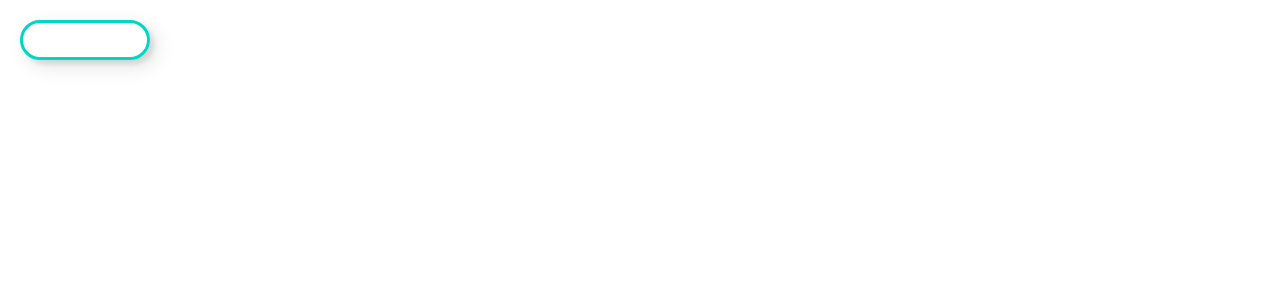
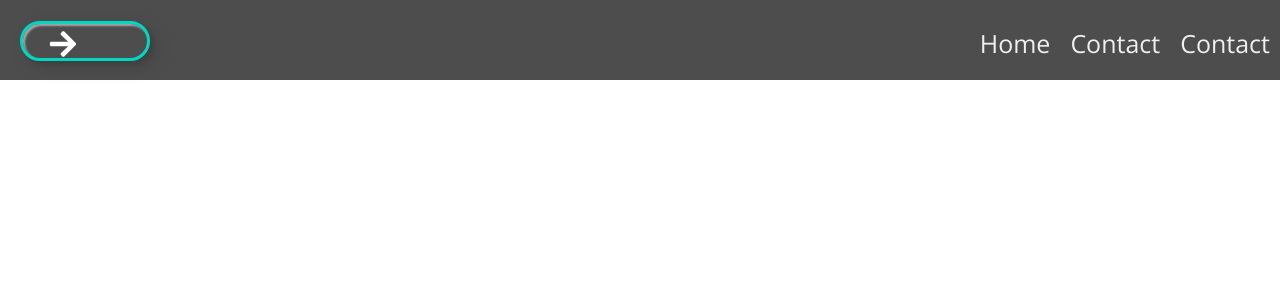
Before and after one commit to garriagus/my-nextJS-portfolio, a Next.js app: page /app in a window 1280 px wide. Shown: the top 300 px of the page. Built offline with nearby package versions, Linux system fonts and the light colour scheme.

Commit message:
MODIFY: NavBar

```diff
--- a/src/components/Buttons/Button.tsx
+++ b/src/components/Buttons/Button.tsx
@@ -2,7 +2,7 @@ import React from "react";
 import { useEffect } from "react";
 import styles from "./Buttons.module.css";
 import { useState } from "react";
-import { FaBeer, FaJava } from 'react-icons/fa';
+import { FaBeer, FaJava, FaArrowRight } from 'react-icons/fa';
 import { AiFillGithub, AiOutlineUser } from "react-icons/ai";
 import { BiBody } from "react-icons/bi";
 import { TbBrandNextjs } from "react-icons/tb";
@@ -16,6 +16,7 @@ const components = {
   "FaJava": <FaJava style={{ color: 'white', fontSize: '30px' }} />,
   "TbBrandNextjs": <TbBrandNextjs style={{ color: 'white', fontSize: '30px' }} />,
   "AiFillGithub": <AiFillGithub style={{ color: 'white', fontSize: '30px' }} />,
+  "FaArrowRight": <FaArrowRight style={{ color: 'white', fontSize: '30px' }} />,
 }
 
 
@@ -23,7 +24,8 @@ export default function Button({...props }) {
 
   return (
     <>
-      <div className={`${styles["custom-btn"]} ${styles[props.className]} ${styles["button"]} `}
+      <div className={`${styles["custom-btn"]}
+       ${styles[props.className]} ${styles["button"]} `}
       >{components[props.icon]}
       </div>
 
--- a/src/components/Buttons/Buttons.module.css
+++ b/src/components/Buttons/Buttons.module.css
@@ -1,7 +1,3 @@
-.container {
-  position:relative;
-}
-
 #menu .icon {
   margin: 0px 0;
   transition: all .5s ease-out !important;
@@ -9,20 +5,15 @@
   -moz-transition: all .5s ease-out;
   -o-transition: all .5s ease-out;
 }
-.frame {
-  width: 90%;
-  margin: 40px auto;
-  text-align: center;
-}
 .button {
-  margin: 20px;
+  margin: 10px;
 }
 .custom-btn {
   width: 130px;
   height: 40px;
   color: #fff;
   border-radius: 5px;
-  padding: 10px 25px;
+  padding: 5px 25px;
   font-family: 'Lato', sans-serif;
   font-weight: 500;
   background: transparent;
--- a/src/components/Navbar/Navbar.module.css
+++ b/src/components/Navbar/Navbar.module.css
@@ -1,31 +1,96 @@
-.sidebar {
-    display: flex;
-    flex-direction: row;
-    height: 100%;
+.nav {
+  height: 80px;
+  width: 100%;
+  background-color: #4d4d4d;
+  position: relative;
+  box-sizing: border-box;
+margin: 0px;
+font-family: 'segoe ui';
+}
+
+.button{
+  margin-top: 1px;
+}
+
+.nav > .nav-header {
+  display: inline;
+}
+
+.nav > .nav-header > .nav-title {
+  display: inline-block;
+  font-size: 22px;
+  color: #fff;
+  padding: 10px 10px 10px 10px;
+}
+
+.nav > .nav-btn {
+  display: none;
+}
+
+.nav > .nav-links {
+  margin-top: 1%;
+  display: inline;
+  float: right;
+  font-size: 25px;
+}
+
+.nav > .nav-links > a {
+  display: inline-block;
+  padding: 13px 10px 13px 10px;
+  text-decoration: none;
+  color: #efefef;
+}
+
+.nav > .nav-links > a:hover {
+  background-color: rgba(0, 0, 0, 0.3);
+}
+
+.nav > #nav-check {
+  display: none;
+}
+
+@media (max-width:600px) {
+  .nav > .nav-btn {
+    display: inline-block;
+    position: absolute;
+    right: 0px;
+    top: 0px;
   }
-
-  .sidebar-button {
+  .nav > .nav-btn > label {
+    display: inline-block;
+    width: 50px;
+    height: 50px;
+    padding: 13px;
+  }
+  .nav > .nav-btn > label:hover,.nav  #nav-check:checked ~ .nav-btn > label {
+    background-color: rgba(0, 0, 0, 0.3);
+  }
+  .nav > .nav-btn > label > span {
+    display: block;
+    width: 25px;
+    height: 10px;
+    border-top: 2px solid #eee;
+  }
+  .nav > .nav-links {
+    position: absolute;
+    display: block;
+    width: 100%;
     background-color: #333;
-    border: none;
-    color: #fff;
-    cursor: pointer;
-    font-size: 16px;
-    padding: 16px;
-    transition: all 0.3s ease;
-    width: 100px;
+    height: 0px;
+    transition: all 0.3s ease-in;
+    overflow-y: hidden;
+    top: 50px;
+    left: 0px;
   }
-
-  .sidebar-button:hover {
-    background-color: #666;
+  .nav > .nav-links > a {
+    display: block;
+    width: 100%;
   }
-
-  .sidebar-content {
-    display: none;
-    padding: 16px;
-    width: 200px;
+  .nav > #nav-check:not(:checked) ~ .nav-links {
+    height: 0px;
   }
-
-  .sidebar-button:hover + .sidebar-content,
-  .sidebar-content:hover {
-    display: block;
+  .nav > #nav-check:checked ~ .nav-links {
+    height: calc(100vh - 50px);
+    overflow-y: auto;
   }
+}
--- a/src/components/Navbar/Navbar.tsx
+++ b/src/components/Navbar/Navbar.tsx
@@ -1,66 +1,102 @@
-import React from "react";
+import { useRouter } from "next/router";
+import Link from "next/link";
 import { useState } from "react";
-import Link from "next/link";
 import { Inter } from "next/font/google";
+import Image from 'next/image';
+import Profile from './../../../public/profile.jpg';
+import styles from "./Navbar.module.css";
+import SideBar from "../Sidebar/Sidebar";
+import Button from "../Buttons/Button";
 
-import styles from "./Nav.module.css";
+var NavItem = ({ text, href, active }) => {
+  return (
+    <Link href={href}>
+      <p
+        className={`nav__item ${active ? "active" : ""
+          }`}
+      >
+        {text}
+      </p>
+    </Link>
+  );
+};
+
+const navigationRoutes = ["home", "about", "pricing", "contact"];
+
+
 
 const inter = Inter({ subsets: ["latin"] });
+
+
 const navItems: { label: string; page?: string; link?: string }[] = [
   { label: "Home", page: "/" },
   { label: "Blog", page: "/blog" },
   { label: "Contact", page: "/contact" },
-  { label: "Source Code", link: "https://github.com/ijjk/notion-blog" },
+  { label: "Source Code", link: "https://github.com/garriagus/" },
 ];
 
-export default function Navbar() {
-  const [isNavExpanded, setIsNavExpanded] = useState(false);
+
+
+const NavBar = () => {
+  const router = useRouter();
+  const currentRoute = router.pathname;
+
+
+  const [showContent, setShowContent] = useState<boolean>(false);
+
+
+  const handleMouseEnter = (id) => {
+    setShowContent(!showContent)
+  }
   return (
-    <nav className={styles["navigation"]}>
-      <div className={styles["brand-name"]}>
-        <Link href={"/"}>@garriagus</Link>
-      </div>
-      <div className={styles["brand-name"]}>
-        <button
-          className={styles["hamburger"]}
-          onClick={() => {
-            setIsNavExpanded(!isNavExpanded);
-          }}
-        >
-          {/* icon from Heroicons.com */}
-          <svg
-            xmlns="http://www.w3.org/2000/svg"
-            className="h-5 w-5"
-            viewBox="0 0 20 20"
-            fill="white"
+    <>
+
+
+      <div className={styles["nav"]}>
+
+
+        <div className={styles["nav-header"]}>
+          <div className={styles["nav-title"]}>
+            <div className={styles.button}
+              onMouseEnter={() => { setShowContent(!showContent) }}
+            >
+              <Button id="one" className="button-1" icon="FaArrowRight">
+              </Button>
+            </div>
+          </div>
+        </div>
+        <div className={styles["nav-btn"]} >
+          <label htmlFor="nav-check">
+            <span></span>
+            <span></span>
+            <span></span>
+          </label>
+        </div>
+        <div className={styles["nav-links"]}>
+          <Link
+            href='/contact'
+            className={currentRoute === '/contact' ? styles.active : styles.nonActive}
           >
-            <path
-              fillRule="evenodd"
-              d="M3 5a1 1 0 011-1h12a1 1 0 110 2H4a1 1 0 01-1-1zM3 10a1 1 0 011-1h12a1 1 0 110 2H4a1 1 0 01-1-1zM9 15a1 1 0 011-1h6a1 1 0 110 2h-6a1 1 0 01-1-1z"
-              clipRule="evenodd"
-            />
-          </svg>
-        </button>
-        <div
-        className={styles[isNavExpanded ? "navigation-menu-expanded" : "navigation-menu"
-        ]}
-      >
-        <div >
-        <ul>
-          <li>
-            <Link href="/home"> Home</Link>
-          </li>
-          <li>
-            <Link href="/perfil">Sobre mi</Link>
-          </li>
-          <li>
-            <Link href="/contact">Contacto</Link>
-          </li>
-        </ul>
+            Home
+          </Link>
+          <Link
+            href='/contact'
+            className={currentRoute === '/contact' ? styles.active : styles.nonActive}
+          >
+            Contact
+          </Link>
+          <Link
+            href='/contact'
+            className={currentRoute === '/contact' ? styles.active : styles.nonActive}
+          >
+            Contact
+          </Link>
         </div>
       </div>
-      </div>
+      {showContent && (<SideBar>{ }</SideBar>)}
 
-    </nav>
+    </>
   );
-}
+};
+
+export default NavBar;
--- a/src/components/Sidebar/Sidebar.module.css
+++ b/src/components/Sidebar/Sidebar.module.css
@@ -24,7 +24,6 @@
   width: 150px;
   text-align: center;
   font-size: 16px;
-  opacity: .9;
   transition: all 0.3s ease;
   position: absolute;
 }
@@ -52,7 +51,6 @@
   display: inline-flex;
   display: flex;
   width: 150px;
-  opacity: .9;
   transition: all 0.3s ease;
 }
 
@@ -64,12 +62,10 @@
 
 /* Estilos cuando el mouse NO está encima del sidebar */
 .sidebar:not(:hover) {
-  width: 50px;
-  opacity: .1;
+  width: 120px;
 
 }
 
 .button:not(:hover) {
-  opacity: .6;
   width: 0px;
 }
--- a/src/components/layout/Blog.module.css
+++ /dev/null
@@ -1,35 +0,0 @@
-@font-face {
-    font-family: 'OpenSans';
-    src: url('../asset/OpenSans/OpenSans-Light.ttf');
-    src: url('../asset/OpenSans/OpenSans-Medium.ttf');
-    font-weight: 400;
-    font-style: normal;
-  }
-
-  .grid {
-    display: flex;
-    flex-direction: column;
-    justify-content: left;
-    max-width: 800px;
-    margin: 3rem auto;
-  }
-  .box {
-    display: flex;
-    flex-direction: column;
-    justify-content: left;
-    margin-bottom: 3rem;
-  }
-  .title {
-    font-family: OpenSans, sans-serif;
-    font-weight: 400;
-  }
-  .paragraf {
-    font-family: OpenSans, sans-serif;
-    font-weight: 300;
-  }
-  @media (max-width: 600px) {
-    .grid {
-      width: 80%;
-      flex-direction: column;
-    }
-  }
--- a/src/pages/app/index.tsx
+++ b/src/pages/app/index.tsx
@@ -24,14 +24,7 @@ export default function Home() {
   return (
     <>
 
-
-      <Button id="one" className="button-1" icon={<AiOutlineUser style={{ color: 'black', fontSize: '30px' }} ></AiOutlineUser>}>
-      <Button id="one" className="button-1" icon={<AiOutlineUser style={{ color: 'black', fontSize: '30px' }} ></AiOutlineUser>}>
-
-      </Button>
-
-        {<Card>{}</Card>}
-      </Button>
+<Navbar></Navbar>
 
     </>
   )
```
Also changed, not shown: src/components/Navbar/Nav.module.css (deleted, +0 -110 lines), src/components/layout/Layout.tsx (+16 -9 lines), src/pages/index.tsx (+0 -6 lines), public/coding.avif (added), src/components/layout/NestesLayout.tsx (deleted).
